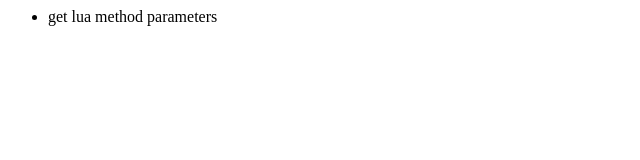
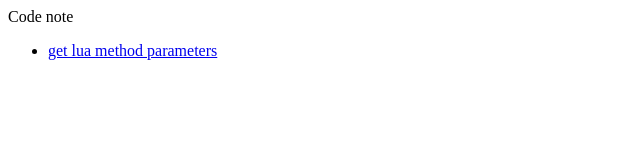
Before and after one commit to winthropchang/blog, a plain HTML site: page index.html in a window 1280 px wide. Shown: the whole page, without its empty margins (0-640 px from the left). Drawn offline with Linux system fonts and the light colour scheme.

Commit message:
fix: Link -> href and add html tag

```diff
--- a/index.html
+++ b/index.html
@@ -1,3 +1,12 @@
-<ul>
-  <li><a link="./getLuaMethodParameter.md">get lua method parameters</a></li>
-</ul>
+<html>
+    <head>
+        <meta charset="utf-8">
+        <title>Otto program note</title>
+    </head>
+    <body>
+        <span>Code note</span>
+        <ul>
+            <li><a href="./getLuaMethodParameter.md">get lua method parameters</a></li>
+        </ul>
+    </body>
+</html>
```
